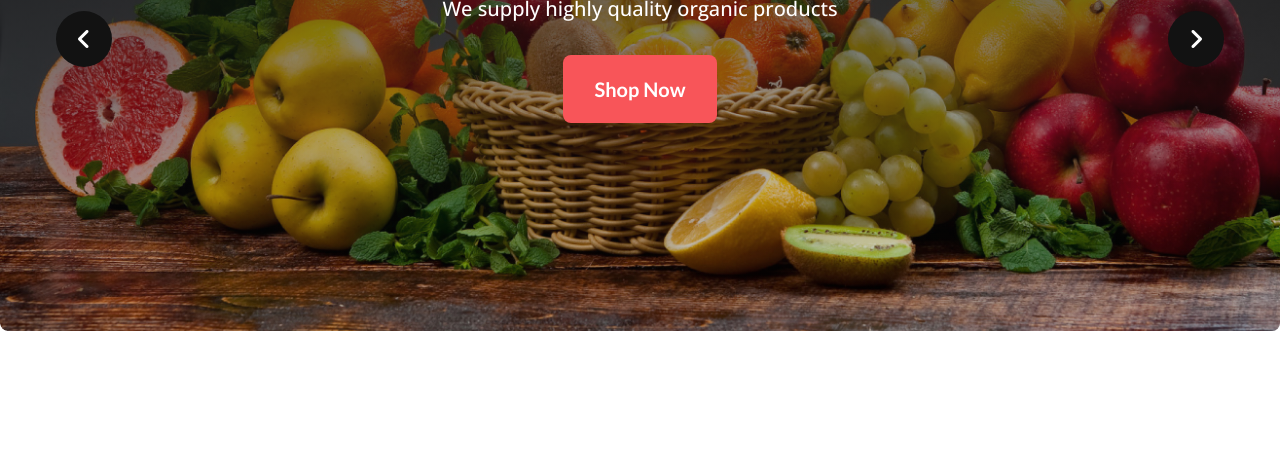
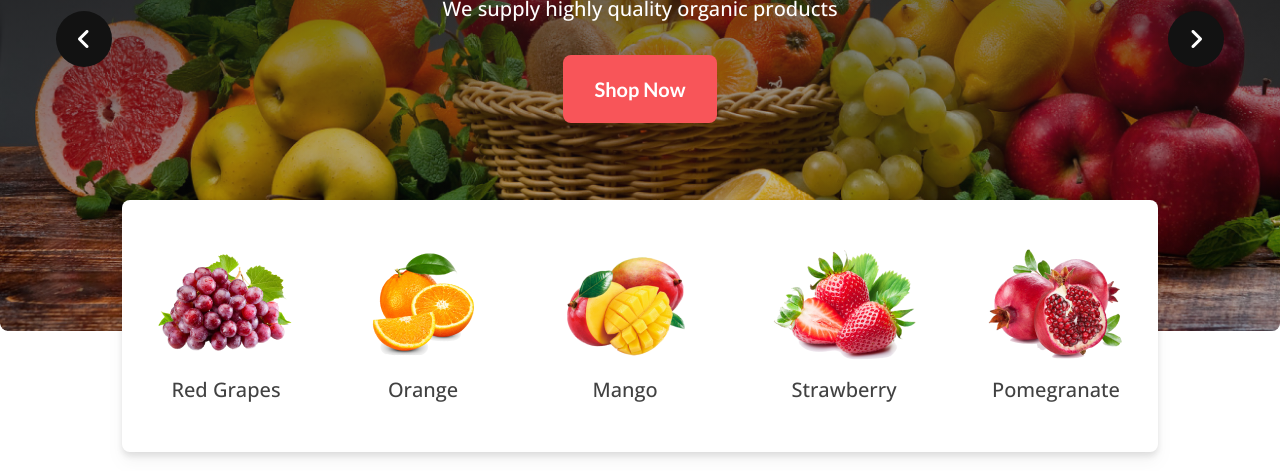
Before and after one commit to ShishirPHS/assignment-3, a plain HTML site: page index.html in a window 1280 px wide. Shown: the part 481-952 px from the top of the page. Drawn offline with nearby package versions, Linux system fonts and the light colour scheme; grey boxes are pictures that could not be loaded.

Commit message:
below the banner section done

```diff
--- a/index.html
+++ b/index.html
@@ -323,6 +323,50 @@
     <!-- main section start -->
 
     <main class="container mx-auto">
+      <!-- below the slider part start -->
+      <section class="px-[122px] mb-36 -mt-[275px] hidden lg:block">
+        <div
+          class="flex justify-between rounded-lg py-12 px-8 bg-white drop-shadow-lg"
+        >
+          <!-- fruit 1 -->
+          <div class="flex flex-col justify-center items-center">
+            <img src="./images/fruit1.png" alt="fruit1.png" />
+            <p class="text-[#121212cc] text-xl font-open-sans font-medium mt-4">
+              Red Grapes
+            </p>
+          </div>
+          <!-- fruit 2 -->
+          <div class="flex flex-col justify-center items-center">
+            <img src="./images/fruit2.png" alt="fruit2.png" />
+            <p class="text-[#121212cc] text-xl font-open-sans font-medium mt-4">
+              Orange
+            </p>
+          </div>
+          <!-- fruit 3 -->
+          <div class="flex flex-col justify-center items-center">
+            <img src="./images/fruit3.png" alt="fruit3.png" />
+            <p class="text-[#121212cc] text-xl font-open-sans font-medium mt-4">
+              Mango
+            </p>
+          </div>
+          <!-- fruit 4 -->
+          <div class="flex flex-col justify-center items-center">
+            <img src="./images/fruit4.png" alt="fruit4.png" />
+            <p class="text-[#121212cc] text-xl font-open-sans font-medium mt-4">
+              Strawberry
+            </p>
+          </div>
+          <!-- fruit 5 -->
+          <div class="flex flex-col justify-center items-center">
+            <img src="./images/fruit5.png" alt="fruit5.png" />
+            <p class="text-[#121212cc] text-xl font-open-sans font-medium mt-4">
+              Pomegranate
+            </p>
+          </div>
+        </div>
+      </section>
+      <!-- below the slider part end -->
+
       <!-- deal of the day section start -->
       <section>
         <!-- above cards -->
```
Also changed, not shown: images/fruit1.png (added), images/fruit2.png (added), images/fruit3.png (added), images/fruit4.png (added), images/fruit5.png (added).
